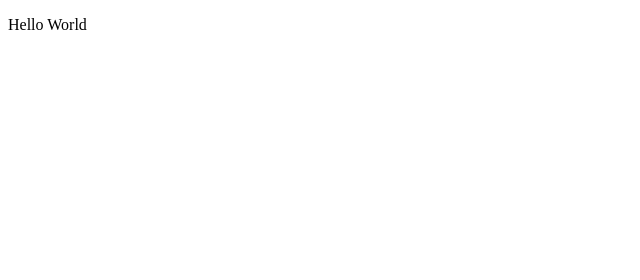
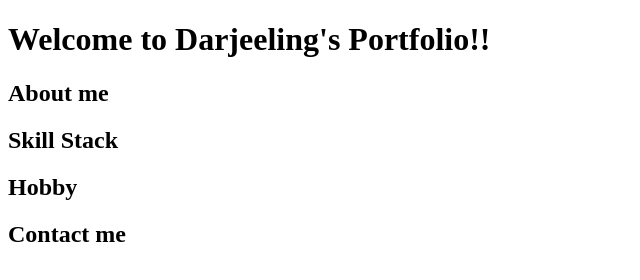
Before and after one commit to Fox-for-git-hub/Fox-for-git-hub.github.io, a plain HTML site: page index.html in a window 1280 px wide. Shown: the whole page, without its empty margins (0-640 px from the left). Drawn offline with Linux system fonts and the light colour scheme.

Commit message:
Update index.html

```diff
--- a/index.html
+++ b/index.html
@@ -3,12 +3,18 @@
 <html>
 <head>
 <meta charset='utf-8'>
-<title>工藤千寛の公式ホームページ</title>
+<title>This is Darjeeling's Portfolio.</title>
 </head>
 
 <body>
 
-<p>Hello World</p>
+<h1>Welcome to Darjeeling's Portfolio!!</h1>
+
+  <h2>About me</h2>
+  <h2>Skill Stack</h2>
+  <h2>Hobby</h2>
+  <h2>Contact me</h2>
+
 
 </body>
 
```
